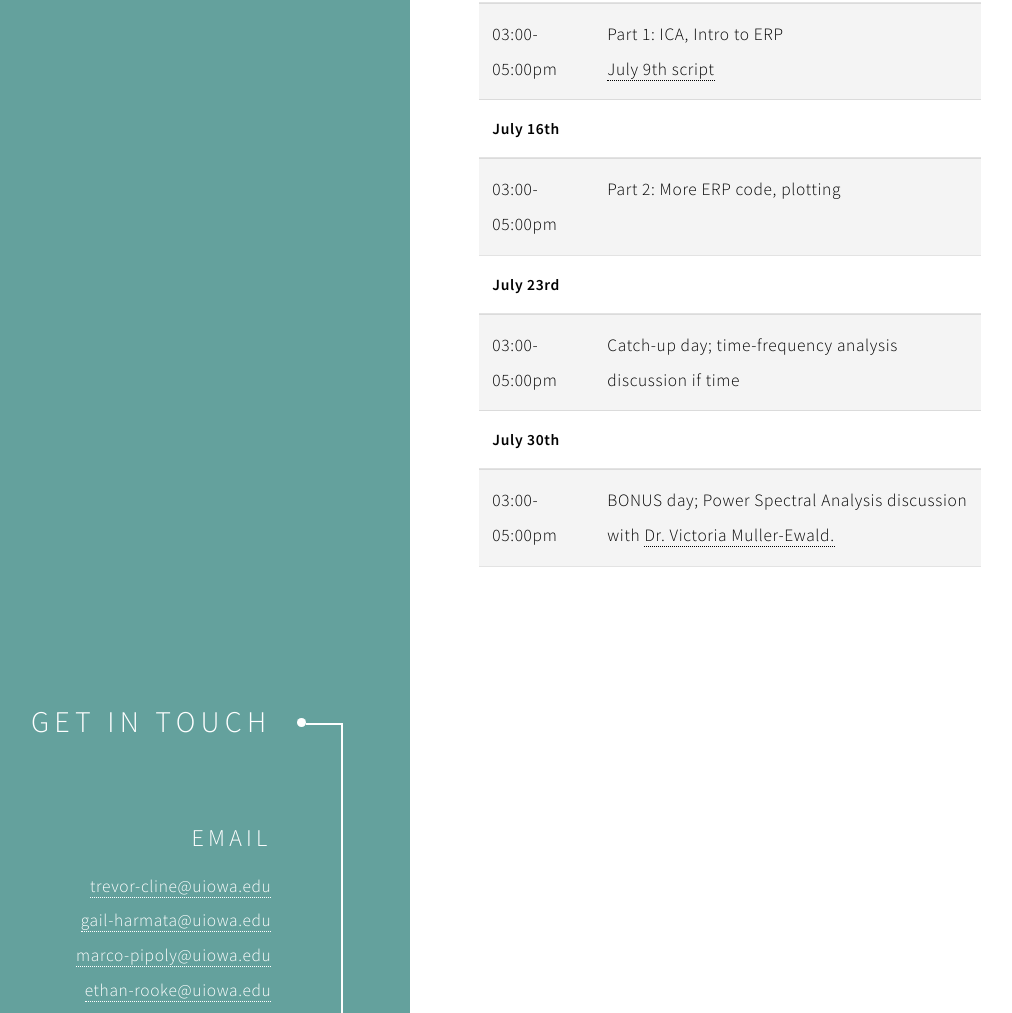
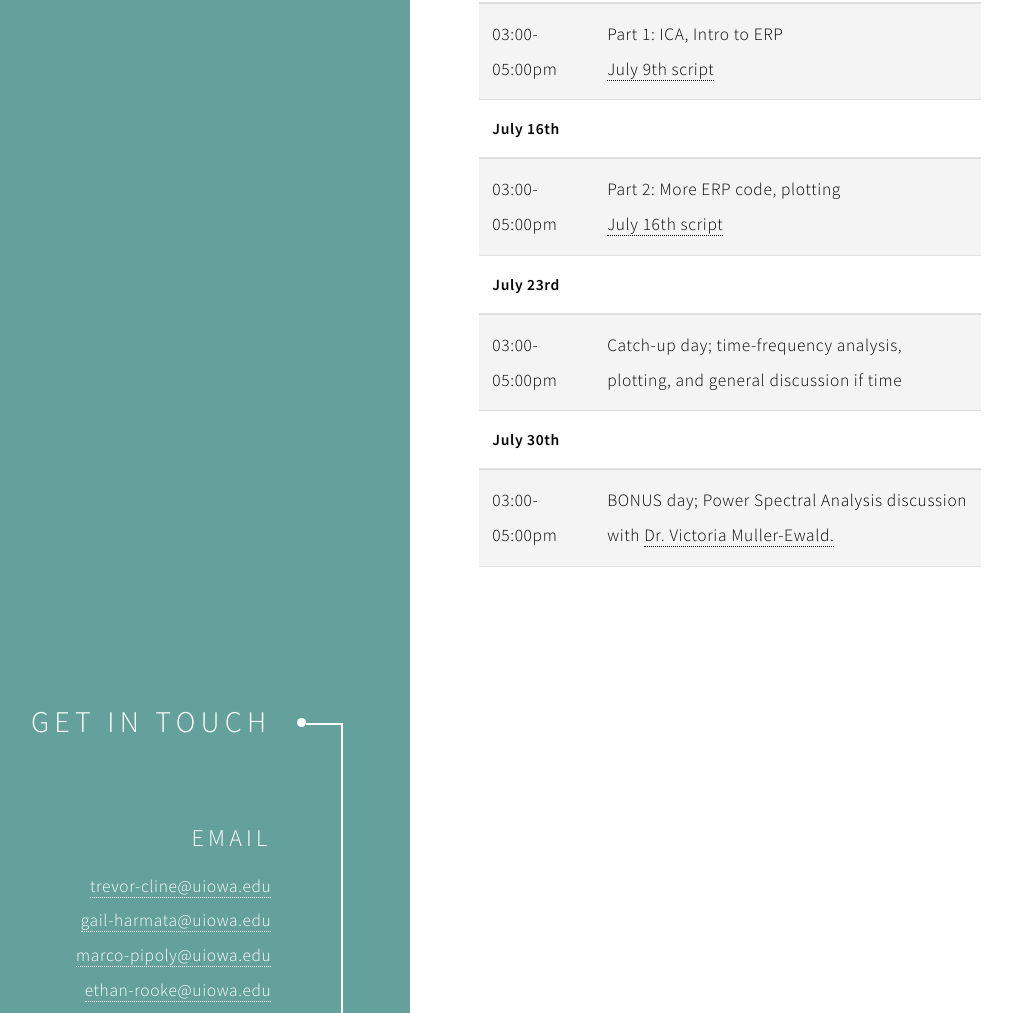
Before and after one commit to brainhack-uiowa/uibrainhack2021, a plain HTML site: page index.html in a window 1280 px wide. Shown: the part 2260-3273 px from the top of the page, without its empty margins (230-1242 px from the left). Drawn offline with nearby package versions, Linux system fonts and the light colour scheme.

Commit message:
Update index.html

```diff
--- a/index.html
+++ b/index.html
@@ -196,7 +196,8 @@
 						<tbody>
 							<tr>
 								<td>03:00-05:00pm</td>
-								<td>Part 2: More ERP code, plotting</td>
+								<td>Part 2: More ERP code, plotting<br>
+									<a href="https://github.com/brainhack-uiowa/Tutorials_U-IowaBrainhack_2021/tree/main/July_16th" target="_blank">July 16th script</a></td>
 							</tr>
 						</tbody>
 						<thead>
@@ -207,7 +208,7 @@
 						<tbody>
 							<tr>
 								<td>03:00-05:00pm</td>
-								<td>Catch-up day; time-frequency analysis discussion if time</td>
+								<td>Catch-up day; time-frequency analysis, plotting, and general discussion if time</td>
 							</tr>
 						</tbody>
 						<thead>
```
